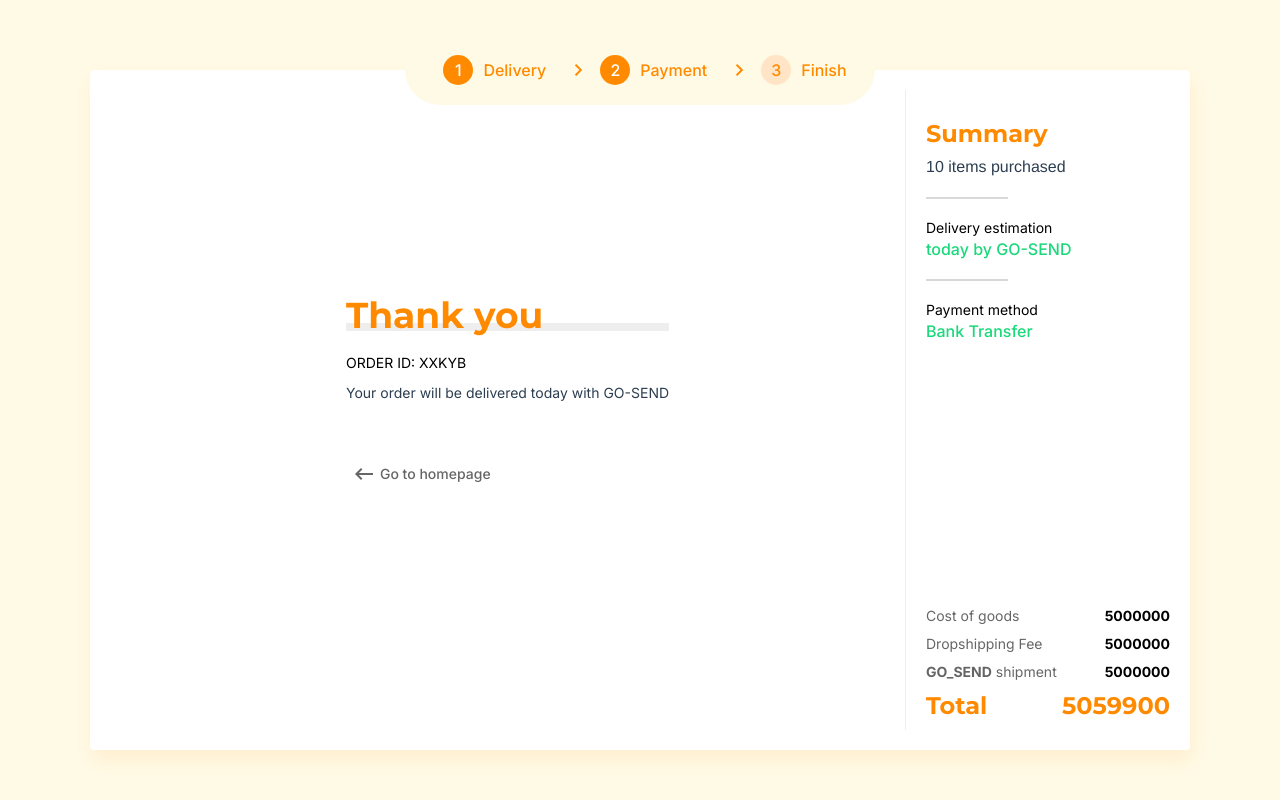
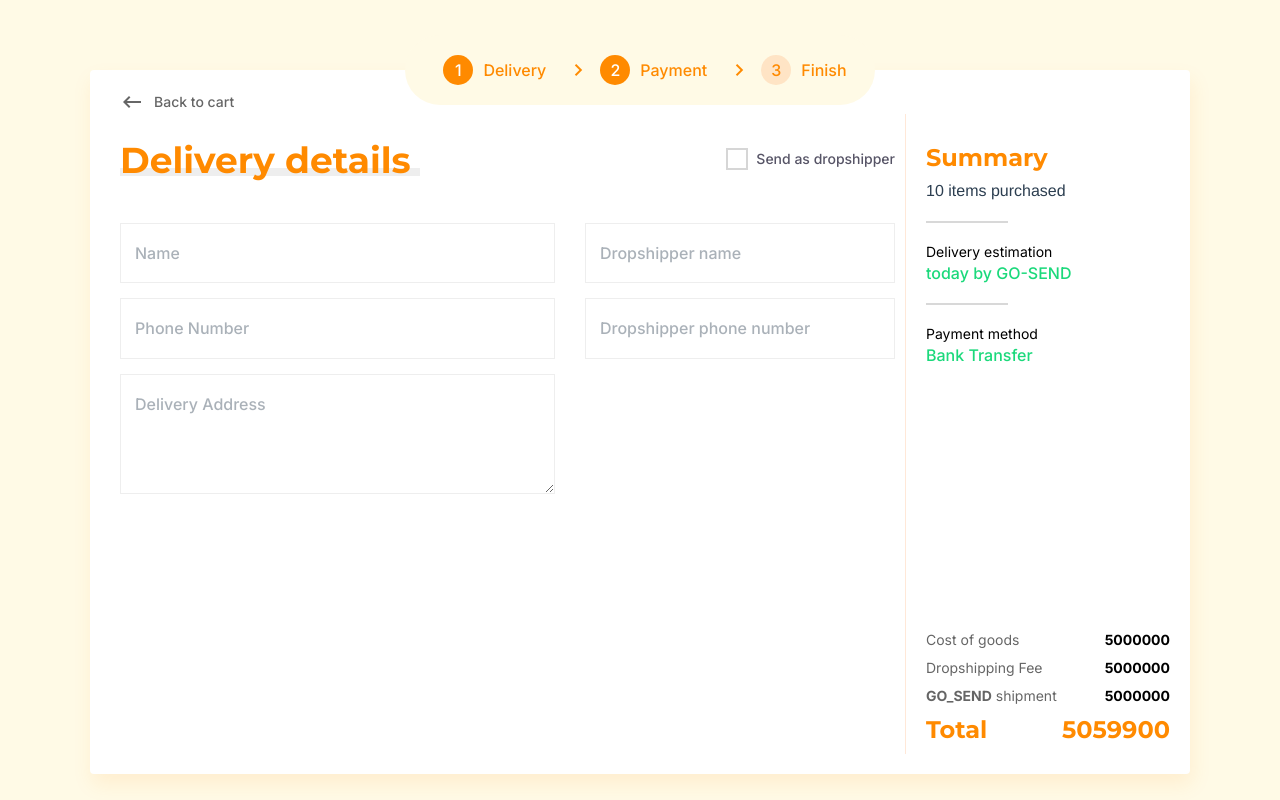
Before and after one commit to yohni/payment-wizard, a Vue app: page / in a window 1280 px wide. Built offline with nearby package versions, Linux system fonts and the light colour scheme.

Commit message:
refactor: 💡 make navigation function

```diff
--- a/src/views/index.vue
+++ b/src/views/index.vue
@@ -2,16 +2,28 @@
   <div class="home">
     <Container class="home__container">
       <div class="home__status">
-        <Status />
+        <Status :actived="currentState" :status="status" />
       </div>
-      <PaymentCard class="card" :state="currentState">
+      <PaymentCard class="card" :state="currentState" :handleClick="goBack">
         <Row class="row">
           <div class="row__switch">
-            <CheckoutDelivery v-if="currentState === 1" />
-            <CheckoutPayment v-if="currentState === 2" />
-            <CheckoutFinish v-if="currentState === 3" />
+            <keep-alive>
+              <component
+                ref="currentStep"
+                :is="currentStep"
+                :reset="resetState"
+                @update="collectForm"
+              />
+            </keep-alive>
           </div>
-          <CheckoutSummary class="row__summary" />
+          <CheckoutSummary
+            class="row__summary"
+            :status="currentState"
+            :isLastStep="isLastStep"
+            :handleClick="goNext"
+            :allowNext="allowNext"
+            :checkoutForm="form"
+          />
         </Row>
       </PaymentCard>
     </Container>
@@ -43,8 +55,74 @@ export default {
   },
   data() {
     return {
-      currentState: 3,
+      allowNext: false,
+      currentState: 1,
+      steps: [CheckoutDelivery, CheckoutPayment, CheckoutFinish],
+      status: [
+        {
+          id: 1,
+          name: 'Delivery',
+        },
+        {
+          id: 2,
+          name: 'Payment',
+        },
+        {
+          id: 3,
+          name: 'Finish',
+        },
+      ],
+      form: {
+        name: null,
+        phone: null,
+        address: null,
+        dropshipper: {
+          name: null,
+          phone: null,
+        },
+        shipment: null,
+        payment: null,
+      },
     };
+  },
+  // mounted() {
+  //   if (localStorage.currentState) {
+  //     this.currentState = localStorage.currentState;
+  //   }
+  // },
+  computed: {
+    currentStep() {
+      return this.steps[this.currentState - 1];
+    },
+    length() {
+      return this.steps.length;
+    },
+    isLastStep() {
+      return this.currentState === 3;
+    },
+  },
+  methods: {
+    collectForm(item) {
+      Object.assign(this.form, item.data);
+      this.allowNext = item.valid;
+      // localStorage.setItem('form', this.form);
+    },
+    goBack() {
+      this.currentState -= 1;
+      // localStorage.currentState = this.currentState;
+      this.allowNext = true;
+    },
+    goNext() {
+      this.currentState += 1;
+      // localStorage.currentState = this.currentState;
+      this.allowNext = !this.$refs.currentStep.$v.$invalid;
+    },
+    resetState() {
+      // localStorage.currentState = 1;
+      // localStorage.form = null;
+      // eslint-disable-next-line no-restricted-globals
+      location.reload();
+    },
   },
 };
 </script>
```
